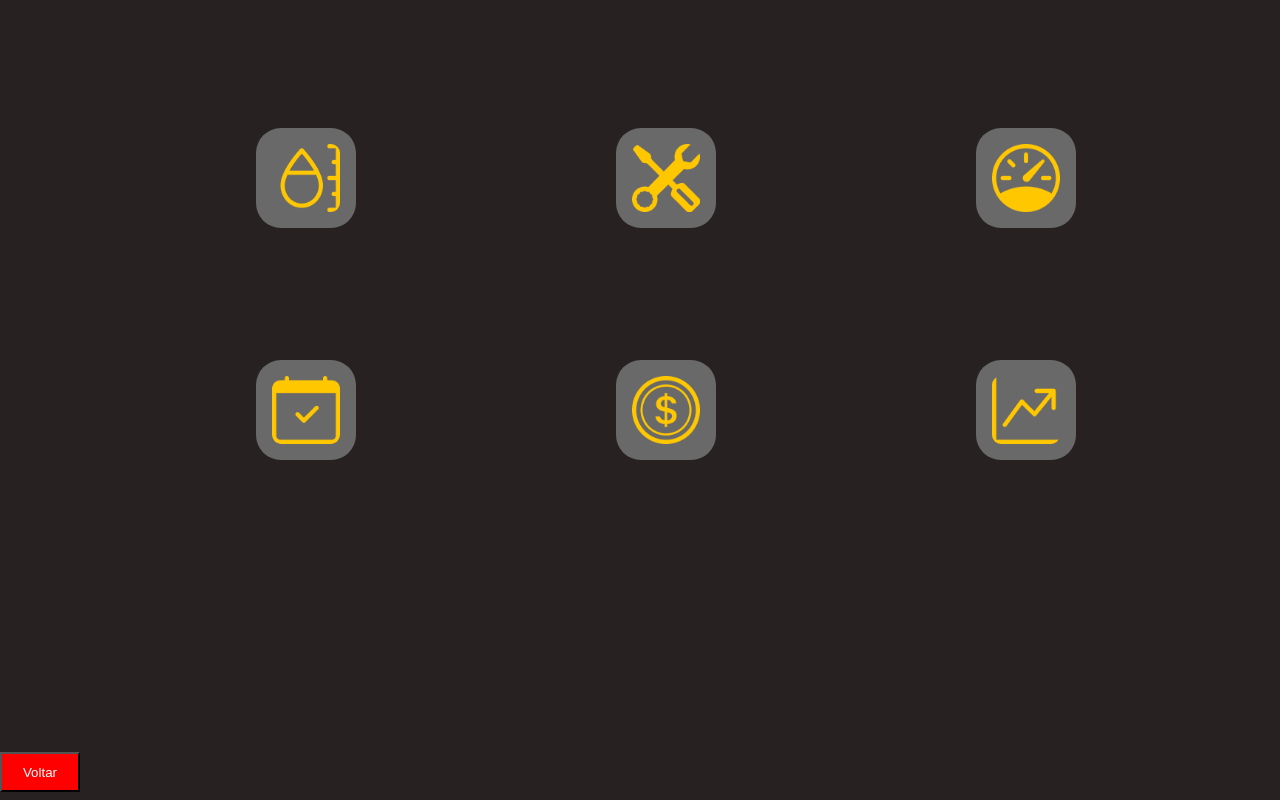
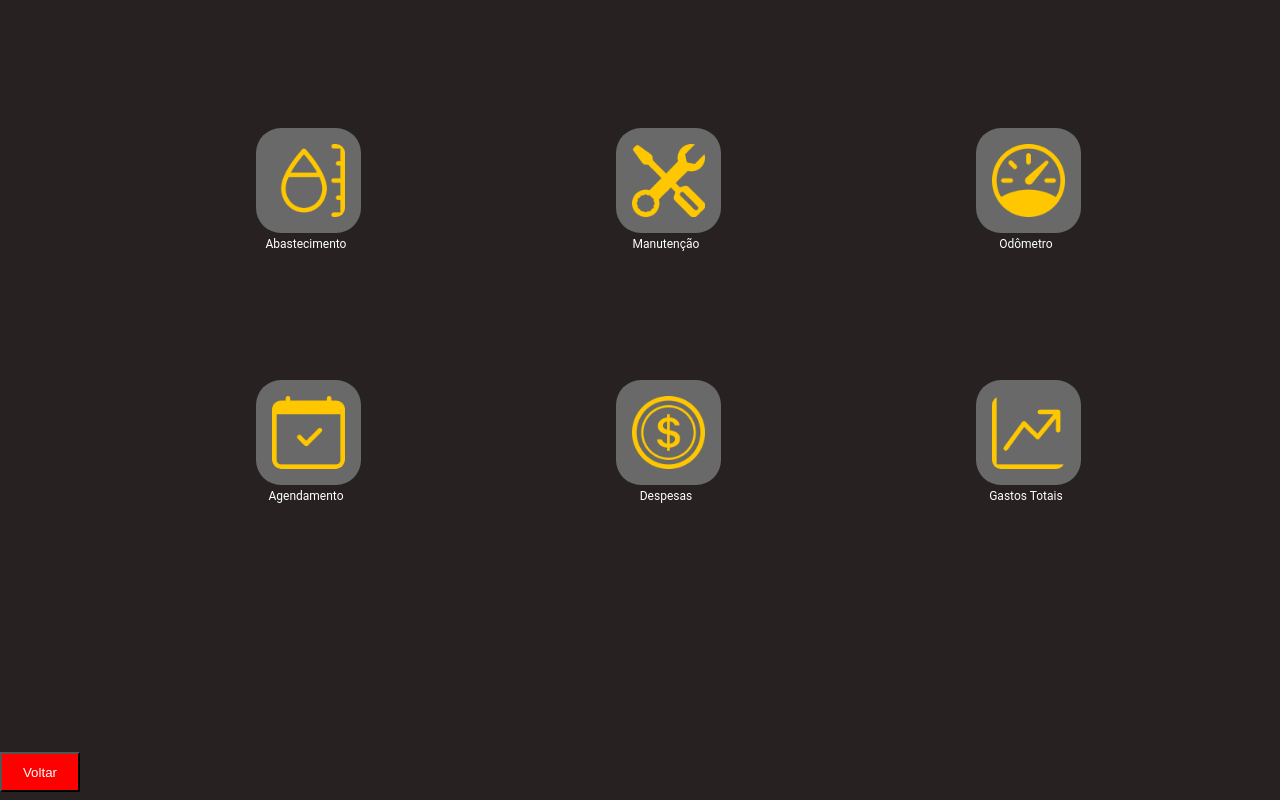
Before and after one commit to daviirb/MDGC, a plain HTML site: page detail.html in a window 1280 px wide. Drawn offline with Linux system fonts and the light colour scheme.

```diff
--- a/assets/css/style.css
+++ b/assets/css/style.css
@@ -145,21 +145,21 @@ form button {
     border-radius: 25px;
     margin-top:10%;
     margin-left:20%;
+}
 
-
-
-
+.detail p {
+    text-align: center;
+     font-size: 12px;
 
 }
 .detail img{
     background-color: #696969;
-    width: 100px;
-    height: 100px;
+    width: 105%;
+    height: 105%;
     padding: 16px;
     border-radius: 25px;
 
 }
-
 
 .container-detail {
     display: block ;
--- a/detail.html
+++ b/detail.html
@@ -10,17 +10,29 @@
 <body>
     <div class="container-detail">
 
-         <div class="detail"><img src="./img/Moisture.png" alt="Icone de Abastecimento"></div>
+        <div class="detail"><img src="./img/Moisture.png" alt="Icone de Abastecimento">
+            <p>Abastecimento</p>
+        </div>
 
-         <div class="detail"><img src="./img/Tools.png" alt="Icone de Manutenção"></div>
+        <div class="detail"><img src="./img/Tools.png" alt="Icone de Manutenção">
+            <p>Manutenção</p>
+        </div>
 
-         <div class="detail"><img src="./img/Speedometer.png" alt="Icone de Odômetro"></div>
+        <div class="detail"><img src="./img/Speedometer.png" alt="Icone de Odômetro">
+        <p>Odômetro</p>
+        </div>
 
-         <div class="detail"><img src="./img/CalendarCheck.png" alt="Icone de Agendamento"></div>
+        <div class="detail"><img src="./img/CalendarCheck.png" alt="Icone de Agendamento">
+            <p>Agendamento</p>
+        </div>
 
-         <div class="detail"><img src="./img/Coin.png" alt="Icone de Despesas"></div>
+        <div class="detail"><img src="./img/Coin.png" alt="Icone de Despesas">
+            <p>Despesas</p>
+        </div>
 
-         <div class="detail"><img src="./img/GraphUpArrow.png" alt="Icone de Gastos Totais"></div>
+        <div class="detail"><img src="./img/GraphUpArrow.png" alt="Icone de Gastos Totais">
+        <p>Gastos Totais</p>
+        </div>
 
 
 
```
Also changed, not shown: login.html (+2 -2 lines).
